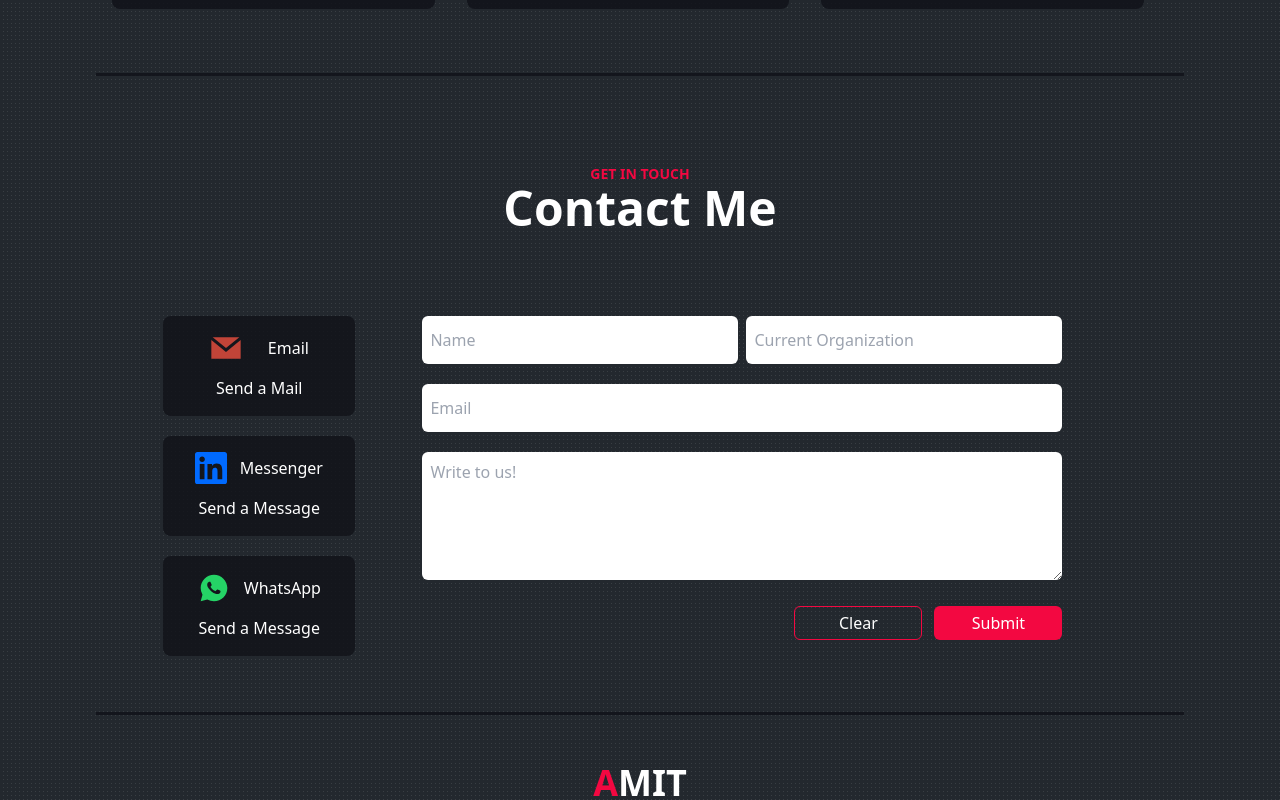
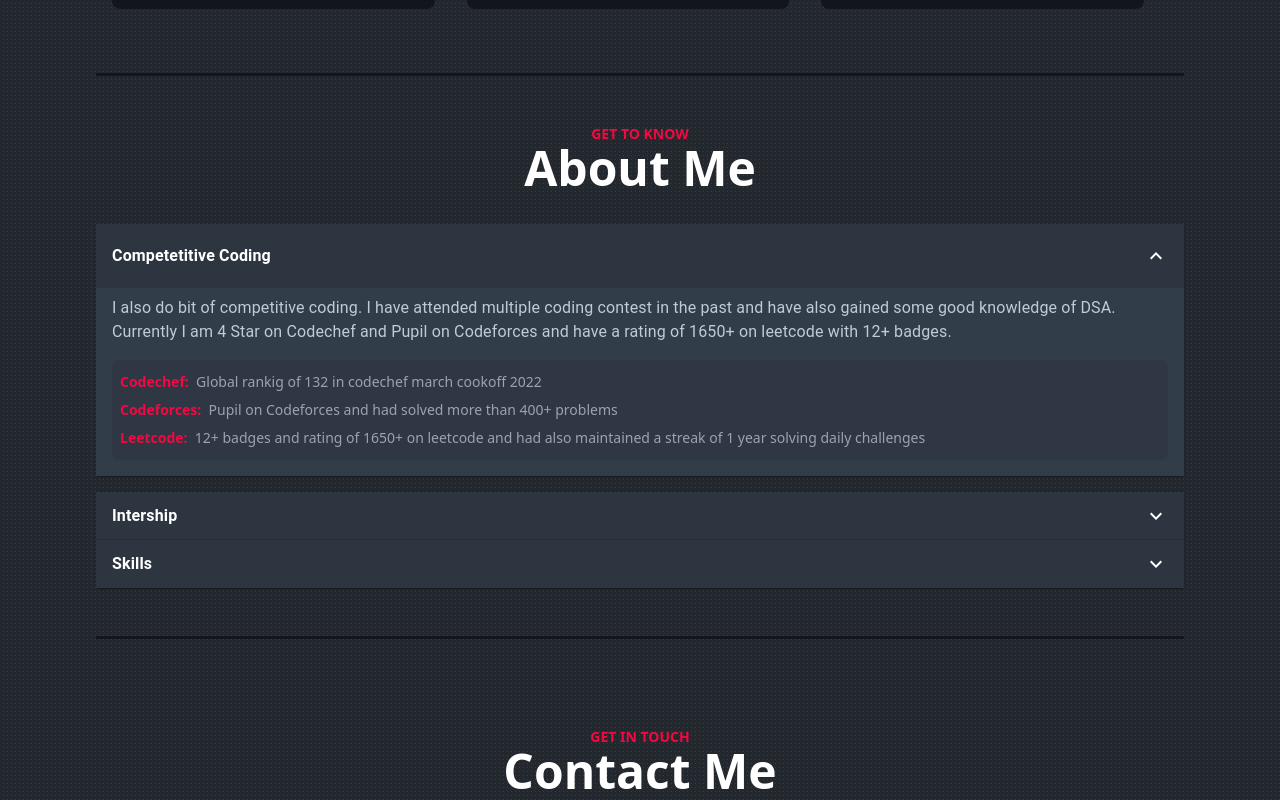
Before and after one commit to AmitThakur045/Portfolio, a React (Create React App) app: page / in a window 1280 px wide. Shown: the part 1360-2160 px from the top of the page. Built offline with nearby package versions, Linux system fonts and the light colour scheme.

Commit message:
Added about me section

```diff
--- a/package.json
+++ b/package.json
@@ -3,6 +3,10 @@
   "version": "0.1.0",
   "private": true,
   "dependencies": {
+    "@emotion/react": "^11.9.3",
+    "@emotion/styled": "^11.9.3",
+    "@mui/icons-material": "^5.8.4",
+    "@mui/material": "^5.8.5",
     "@testing-library/jest-dom": "^5.16.4",
     "@testing-library/react": "^13.3.0",
     "@testing-library/user-event": "^13.5.0",
--- /dev/null
+++ b/src/components/About/About.js
@@ -0,0 +1,205 @@
+import React from "react";
+
+import Accordion from "@mui/material/Accordion";
+import AccordionSummary from "@mui/material/AccordionSummary";
+import AccordionDetails from "@mui/material/AccordionDetails";
+import Typography from "@mui/material/Typography";
+import ExpandMoreIcon from "@mui/icons-material/ExpandMore";
+import { FaReact, FaGithub } from "react-icons/fa";
+import {
+  SiCplusplus,
+  SiJavascript,
+  SiNodedotjs,
+  SiTailwindcss,
+  SiRedux,
+  SiFirebase,
+  SiMongodb,
+} from "react-icons/si";
+import { DiGit } from "react-icons/di";
+
+const data = [
+  {
+    name: "Competetitive Coding",
+    description:
+      "I also do bit of competitive coding. I have attended multiple coding contest in the past and have also gained some good knowledge of DSA. Currently I am 4 Star on Codechef and Pupil on Codeforces and have a rating of 1650+ on leetcode with 12+ badges.",
+    achievement: [
+      {
+        name: "Codechef",
+        rank: "Global rankig of 132 in codechef march cookoff 2022",
+      },
+      {
+        name: "Codeforces",
+        rank: "Pupil on Codeforces and had solved more than 400+ problems",
+      },
+      {
+        name: "Leetcode",
+        rank: "12+ badges and rating of 1650+ on leetcode and had also maintained a streak of 1 year solving daily challenges",
+      },
+    ],
+  },
+  {
+    name: "Intership",
+    description:
+      "I am currently interning as a fullstack developer in a startup company called 'Bessalani'. Currently building a web application (Bessalani-lms) from scratch using React, Node, Express, MongoDB, and Mongoose to provide a interactive platform for employees of their respective organization to learn new technologies and skills",
+    achievement: [],
+  },
+];
+
+const skills = [
+  {
+    name: "React",
+    icon: <FaReact size={30} />,
+  },
+  {
+    name: "Redux",
+    icon: <SiRedux size={30} />,
+  },
+  {
+    name: "TailwindCss",
+    icon: <SiTailwindcss size={30} />,
+  },
+  {
+    name: "C++",
+    icon: <SiCplusplus size={30} />,
+  },
+  {
+    name: "Firebase",
+    icon: <SiFirebase size={30} />,
+  },
+  {
+    name: "JavaScript",
+    icon: <SiJavascript size={30} />,
+  },
+  {
+    name: "Node",
+    icon: <SiNodedotjs size={30} />,
+  },
+  {
+    name: "MongoDB",
+    icon: <SiMongodb size={30} />,
+  },
+  {
+    name: "Git",
+    icon: <DiGit size={30} />,
+  },
+  {
+    name: "Github",
+    icon: <FaGithub size={30} />,
+  },
+];
+
+const About = () => {
+  return (
+    <>
+      <div className="w-full flex flex-col" id="about">
+        <div className="w-full flex justify-center items-center text-[#f30841] text-sm font-semibold">
+          GET TO KNOW
+        </div>
+        <div className="w-full flex justify-center items-center text-5xl font-bold pb-8">
+          <h1 className="ease-linear hover:scale-110 duration-300 transition-all hover:text-[#f30841] hover:cursor-pointer">
+            About Me
+          </h1>
+        </div>
+        <div className="w-full">
+          {data.map((item, index) => (
+            <Accordion key={index} defaultExpanded={index === 0 ? true : false}>
+              <AccordionSummary
+                expandIcon={<ExpandMoreIcon sx={{ color: "white" }} />}
+                aria-controls="panel1a-content"
+                id="panel1a-header"
+                sx={{
+                  backgroundColor: "#2d3640",
+                  backgroundOpacity: "0.4",
+                }}
+              >
+                <Typography>
+                  <h1 className="text-white font-semibold hover:scale-105 hover:cursor-pointer hover:text-[#f30841] duration-200 ease-in">
+                    {item.name}
+                  </h1>
+                </Typography>
+              </AccordionSummary>
+              <AccordionDetails
+                sx={{
+                  backgroundColor: "#323d4a",
+                  backgroundOpacity: "0.4",
+                }}
+              >
+                <div className="pb-4">
+                  <Typography sx={{ color: "#c1cbd6" }}>
+                    {item.description}
+                  </Typography>
+                </div>
+                {item.achievement.length !== 0 && (
+                  <div className="p-2 rounded-md bg-[#2d3640] bg-opacity-70">
+                    {item.achievement?.map((ele, index) => (
+                      <ul className="">
+                        <li
+                          key={index}
+                          className="flex flex-row text-sm text-gray-400 py-1"
+                        >
+                          <p className="font-bold text-[#f30841]">
+                            {ele.name}: &nbsp;
+                          </p>
+                          {ele.rank}
+                        </li>
+                      </ul>
+                    ))}
+                  </div>
+                )}
+              </AccordionDetails>
+            </Accordion>
+          ))}
+          <Accordion>
+            <AccordionSummary
+              expandIcon={<ExpandMoreIcon sx={{ color: "white" }} />}
+              aria-controls="panel1a-content"
+              id="panel1a-header"
+              sx={{
+                backgroundColor: "#2d3640",
+                backgroundOpacity: "0.4",
+              }}
+            >
+              <Typography>
+                <h1 className="text-white font-semibold hover:scale-105 hover:cursor-pointer hover:text-[#f30841] duration-200 ease-in">
+                  Skills
+                </h1>
+              </Typography>
+            </AccordionSummary>
+            <AccordionDetails
+              sx={{
+                backgroundColor: "#323d4a",
+                backgroundOpacity: "0.4",
+              }}
+            >
+              <div className="pb-4 w-full flex flex-wrap text-white">
+                {skills.map((item, index) => (
+                  <div
+                    className="flex w-fit m-4 mx-6 p-3 rounded-md bg-[#101118] hover:bg-opacity-80 hover:text-[#f30841] hover:cursor-pointer hover:scale-105 duration-200 transition-all"
+                    key={index}
+                    style={{
+                      backgroundImage: `repeating-linear-gradient(
+                    -45deg,
+                    rgba(255, 255, 255, 0.1),
+                    rgba(255, 255, 255, 0.1) 1px,
+                    transparent 1px,
+                    transparent 6px
+                )`,
+                      backgroundSize: "4px 4px",
+                    }}
+                  >
+                    <div className="flex justify-center items-center w-fit">
+                      {item.icon}&nbsp;{item.name}
+                    </div>
+                  </div>
+                ))}
+              </div>
+            </AccordionDetails>
+          </Accordion>
+        </div>
+      </div>
+      <div className="bg-[#101118] bg-opacity-80 w-full py-[0.1rem] my-12"></div>
+    </>
+  );
+};
+
+export default About;
--- a/src/components/Contact/Contact.js
+++ b/src/components/Contact/Contact.js
@@ -1,10 +1,7 @@
-import React, { useState, useRef } from "react";
+import React, { useRef } from "react";
 import emailjs from "emailjs-com";
-
-// import { IoIosMail } from "react-icons/io";
 import { GrMail } from "react-icons/gr";
 import { RiWhatsappFill } from "react-icons/ri";
-import { MdCall } from "react-icons/md";
 import { SiLinkedin } from "react-icons/si";
 
 const contactOptionsList = [
--- a/src/components/Main/Main.js
+++ b/src/components/Main/Main.js
@@ -4,6 +4,7 @@ import Footer from "../Footer/Footer";
 import Home from "../Home/Home";
 import Navbar from "../Navbar/Navbar";
 import Project from "../Project/Project";
+import About from "../About/About";
 
 const Main = () => {
   return (
@@ -11,6 +12,7 @@ const Main = () => {
       <Navbar />
       <Home />
       <Project />
+      <About />
       <Contact />
       <Footer />
     </div>
```
Also changed, not shown: 2 other files (tests, documents, lock files or other folders).
